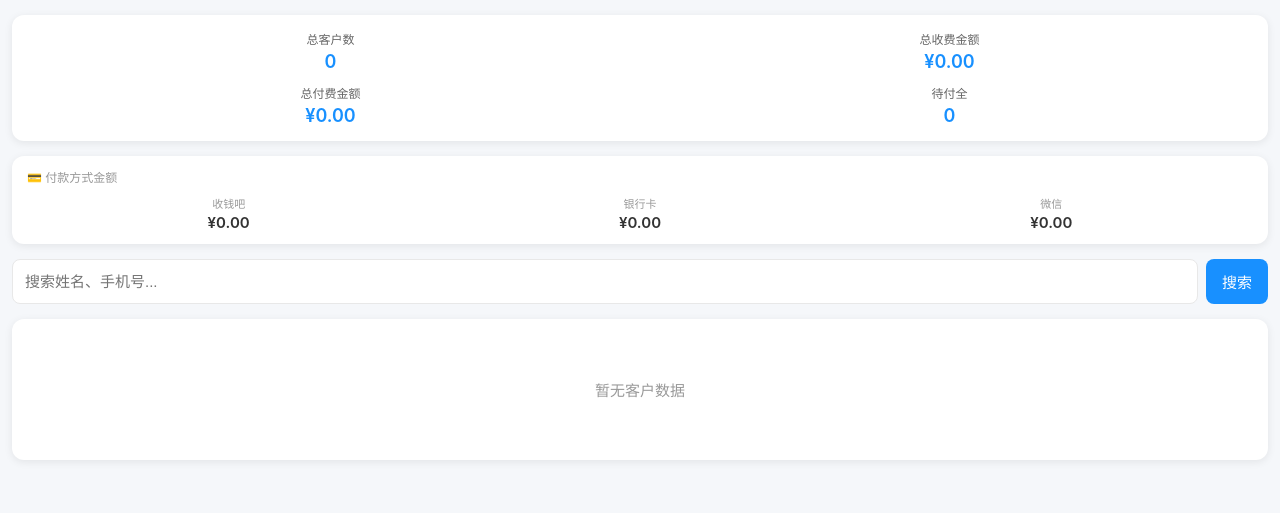
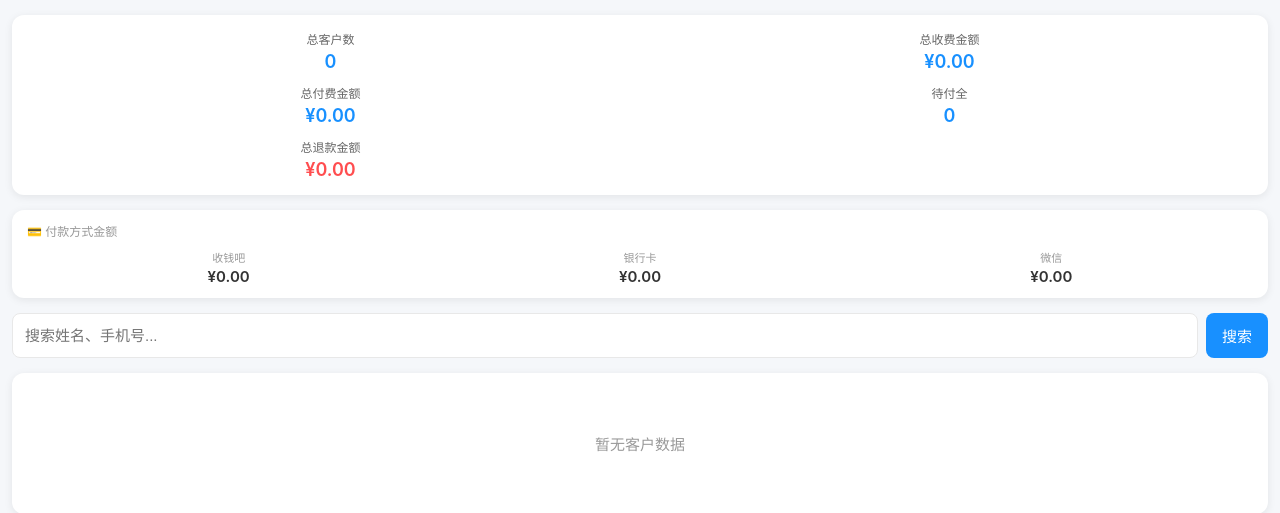
Before and after one commit to hwbjesse/trae, a Flask app: page / in a window 1280 px wide. Shown: the part 45-558 px from the top of the page. Run offline with Flask 3, Linux system fonts and the light colour scheme; the visitor is signed in with stand-in values (Sample User, id 1); data comes from the database, SQL or seed files in the repository; data that the repository does not hold is empty.

Commit message:
fix: 首页显示退款金额字段(refund_amount)

```diff
--- a/app.py
+++ b/app.py
@@ -134,6 +134,7 @@ def index():
             pass
 
     pending_full_count = sum(1 for c in customers if c.payment_status != '付全款')
+    total_refund = sum(c.refund_amount or 0 for c in customers)
 
     payment_methods = {'收钱吧': 0, '银行卡': 0, '微信': 0}
     for c in customers:
@@ -150,6 +151,7 @@ def index():
     return render_template('index.html', customers=customers, search=search,
                            total_amount=total_amount, total_project_fee=total_project_fee,
                            pending_full_count=pending_full_count,
+                           total_refund=total_refund,
                            payment_methods=payment_methods, notice=notice)
 
 
--- a/templates/index.html
+++ b/templates/index.html
@@ -122,6 +122,10 @@
                     <div class="stat-label">待付全</div>
                     <div class="stat-value">{{ pending_full_count }}</div>
                 </div>
+                <div class="stat-item">
+                    <div class="stat-label">总退款金额</div>
+                    <div class="stat-value" style="color:#ff4d4f">¥{{ "%.2f"|format(total_refund|float) }}</div>
+                </div>
             </div>
         </div>
 
@@ -241,7 +245,13 @@
                             </div>
                             <div class="info-item">
                                 <span class="info-label">退款金额:</span>
-                                <span class="info-value">¥{{ "%.2f"|format(c.refund_amount|float) }}</span>
+                                <span class="info-value" style="color:{% if c.refund_amount and c.refund_amount > 0 %}#ff4d4f{% endif %}">
+                                    {% if c.refund_amount and c.refund_amount > 0 %}
+                                    ¥{{ "%.2f"|format(c.refund_amount|float) }}
+                                    {% else %}
+                                    -
+                                    {% endif %}
+                                </span>
                             </div>
                         </div>
                     </div>
```
